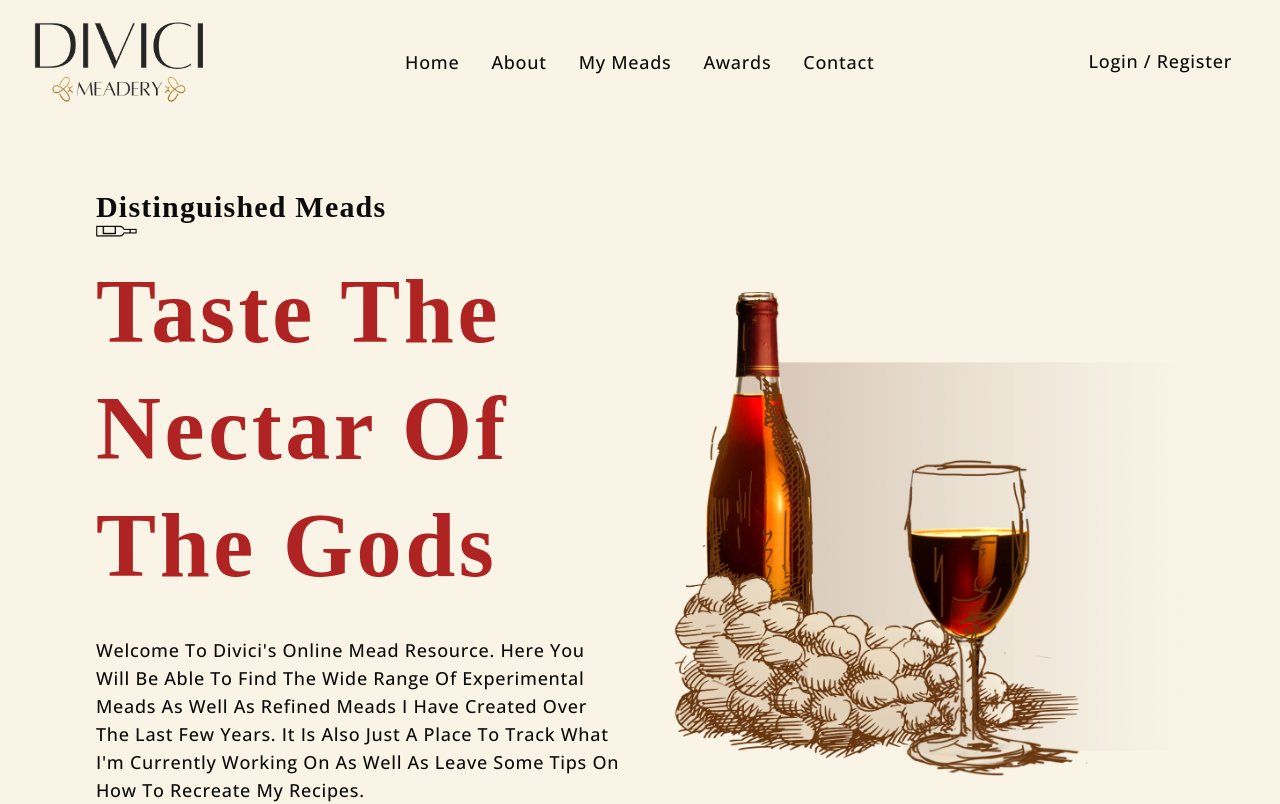
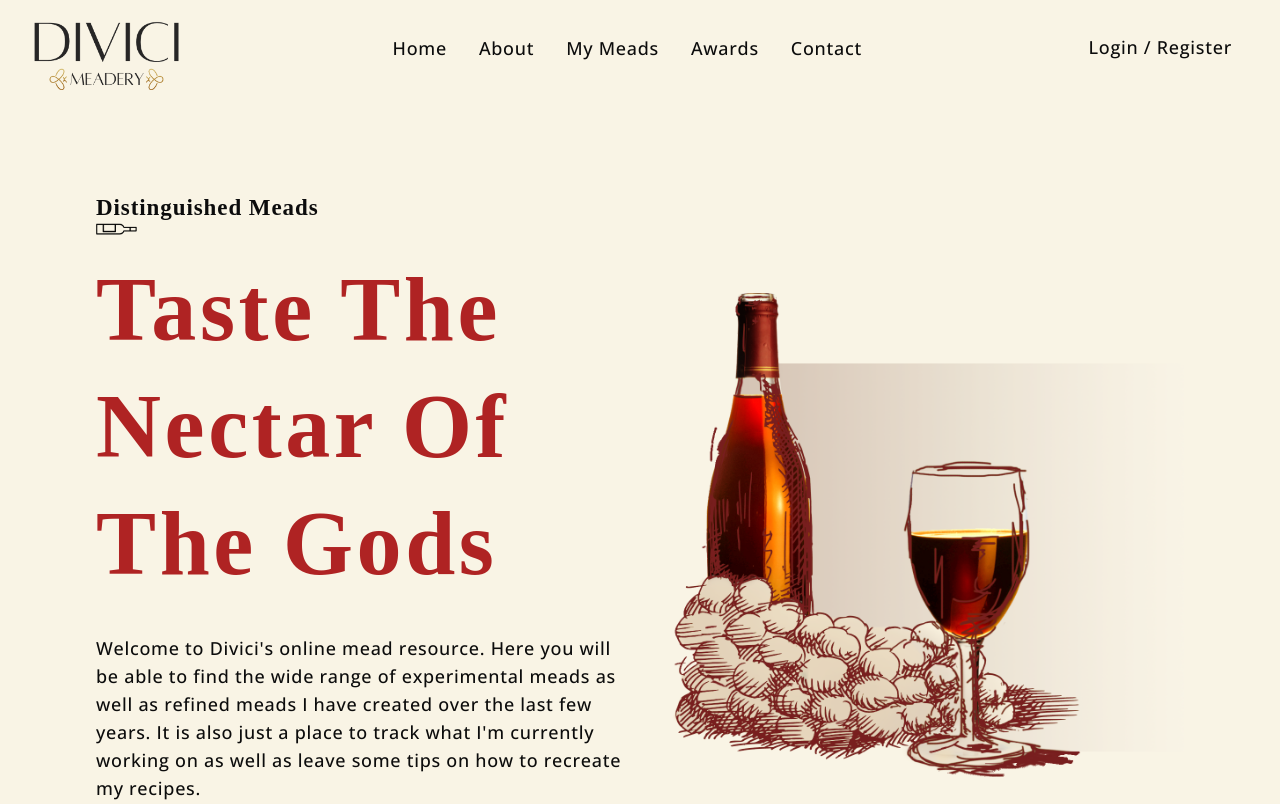
Before and after one commit to Divici/divici-meadery, a React (Create React App) app: page / in a window 1280 px wide. Shown: the top 804 px of the page. Built offline with nearby package versions, Linux system fonts and the light colour scheme; a web font is replaced by a local one.

Commit message:
Added assets and small adjustments

```diff
--- a/src/components/Navbar.jsx
+++ b/src/components/Navbar.jsx
@@ -10,7 +10,7 @@ const Navbar = () => {
   return (
     <nav className='w-full flex justify-between items-center bg-cream-md py-1 px-8'>
       <div className="flex justify-start items-center">
-        <img src={images.divici} alt='logo' className='py-4 w-[125px] md:w-[150px] lg:w-[175px] xl:w-[200px]'/>
+        <img src={images.divici} alt='logo' className='pt-4 w-[100px] md:w-[125px] lg:w-[150px] xl:w-[175px]'/>
       </div>
       <ul className='flex-1 sm:hidden lg:flex justify-center items-center'>
         <li className='p-opensans mx-4 hover:text-red-br'><a href='#home'>Home</a></li>
--- a/src/components/SubHeading.jsx
+++ b/src/components/SubHeading.jsx
@@ -4,7 +4,7 @@ import {images} from '../constants'
 const SubHeading = ({title}) => (
   <div className='mb-4'>
     <p className='p-cormorant'>{title}</p>
-    <img src={images.bottle} alt='bottle' className='h-3' />
+    <img src={images.bottle} alt='bottle' className='h-2 md:h-3' />
   </div>
 );
 
--- a/src/constants/images.js
+++ b/src/constants/images.js
@@ -5,7 +5,7 @@
 // import gallery02 from '../assets/gallery02.png';
 // import gallery03 from '../assets/gallery03.png';
 // import gallery04 from '../assets/gallery04.png';
-import knife from '../assets/knife.png';
+import meadBottle from '../assets/mead-bottle.png';
 // import logo from '../assets/logo.png';
 // import menu from '../assets/menu.png';
 // import overlaybg from '../assets/overlaybg.png';
@@ -32,7 +32,7 @@ export default {
   // gallery02,
   // gallery03,
   // gallery04,
-  knife,
+  meadBottle,
   // logo,
   // menu,
   // overlaybg,
--- a/src/index.css
+++ b/src/index.css
@@ -6,7 +6,7 @@
 
 @layer components {
     .section-padding {
-      @apply px-8 py-16 md:p-16 lg:px-24
+      @apply px-8 py-24 md:px-16 lg:px-24
     }
 
     .central {
@@ -14,15 +14,15 @@
     }
 
     .app-wrapper {
-      @apply flex justify-between flex-col lg:flex-row items-center min-h-screen
+      @apply flex justify-between flex-col lg:flex-row items-center
     }
 
     .p-opensans {
-        @apply font-alt text-black font-medium tracking-[0.04em] capitalize leading-7 text-xs sm:text-sm md:text-base lg:text-lg xl:text-3xl xl:leading-[50px]
+        @apply font-alt text-black font-medium tracking-[0.04em] leading-7 text-xs sm:text-sm md:text-base lg:text-lg xl:text-3xl xl:leading-[50px]
     }
 
     .p-cormorant {
-      @apply font-base text-black font-bold tracking-[0.04em] capitalize leading-[29.9px] text-[19px] sm:text-[21px] md:text-[23px] lg:text-3xl xl:text-4xl xl:leading-[67px]
+      @apply font-base text-black font-bold tracking-[0.04em] capitalize leading-[29.9px] text-[19px] sm:text-[21px] md:text-[23px] xl:text-4xl xl:leading-[67px]
     }
 
     .custom-button {
```
Also changed, not shown: src/assets/banner.png, src/assets/mead-bottle.png (added).
